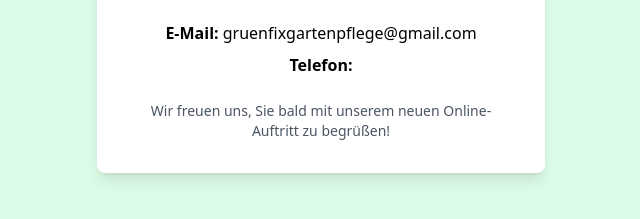
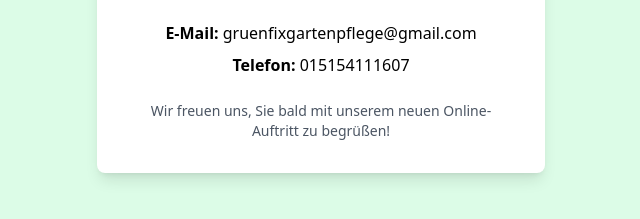
Before and after one commit to Sarmad-J/gruenfixTest, a plain HTML site: page index.html in a window 1280 px wide. Shown: the part 455-674 px from the top of the page, without its empty margins (319-959 px from the left). Drawn offline with nearby package versions, Linux system fonts and the light colour scheme.

Commit message:
Update index.html

```diff
--- a/index.html
+++ b/index.html
@@ -52,7 +52,7 @@
      <!---->
     <p class="text-lg mb-6">Unsere Website wird derzeit aktualisiert. Schauen Sie bald wieder vorbei!</p>
     <p class="text-md mb-2"><strong>E-Mail:</strong> <a href="mailto:gruenfixgartenpflege@gmail.com">gruenfixgartenpflege@gmail.com</a></p>
-    <p class="text-md mb-6"><strong>Telefon:</strong></p>
+    <p class="text-md mb-6"><strong>Telefon:</strong> <a href="tel:015154111607">015154111607</a></p>
     <p class="text-sm text-gray-600">Wir freuen uns, Sie bald mit unserem neuen Online-Auftritt zu begrüßen!</p>
   </div>
 </body>
```
